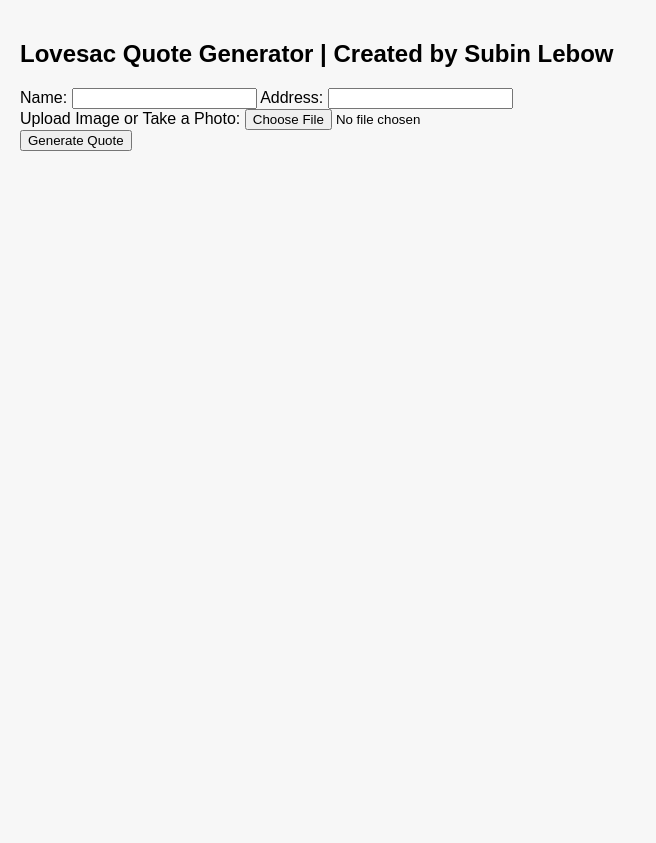
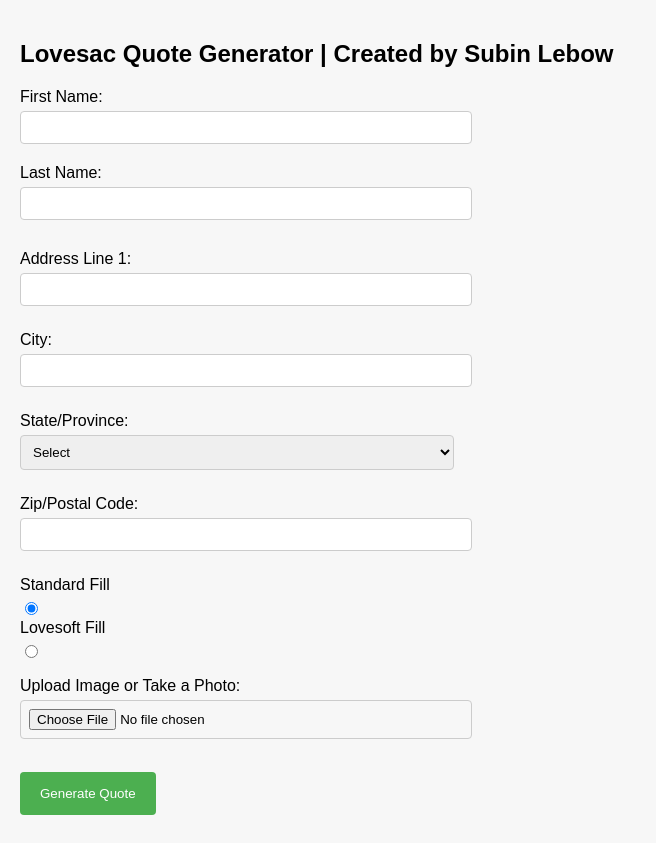
Before and after one commit to deflatedDbug/quote-gen-api, a Flask app: page / in a window 1280 px wide. Shown: the whole page, without its empty margins (0-656 px from the left). Before the commit the page ends 151 px from the top, so only its background shows below. Run offline with Flask 3, Linux system fonts and the light colour scheme.

Commit message:
separated name into first and last, separated address into street, city, state, zip

```diff
--- a/app.py
+++ b/app.py
@@ -3,6 +3,8 @@ from ultralytics import YOLO
 import uuid
 import os
 import pandas as pd
+import random
+import string
 from datetime import datetime
 from decimal import Decimal, ROUND_HALF_UP
 
@@ -25,15 +27,45 @@ class_names = {
     7: 'wedge-seat',
 }
 
-def generate_quote_id(store_id):
-    current_date = datetime.now().strftime("%m%d%Y")
-    return f"{store_id}{current_date}"
+price_list_standard = {
+    "standard-side": Decimal('231'),
+    "deep-side": Decimal('231'),
+    "standard-seat": Decimal('535.50'),
+    "deep-seat": Decimal('535.50'),
+    "angled-side": Decimal('231'),
+    "angled-deep-side": Decimal('231'),
+    "rollarm-side": Decimal('231'),
+    "wedge-seat": Decimal('535.50'),
+}
+
+price_list_lovesoft = {
+    "standard-side": Decimal('231'),
+    "deep-side": Decimal('231'),
+    "standard-seat": Decimal('675.00'),
+    "deep-seat": Decimal('675.00'),
+    "angled-side": Decimal('231'),
+    "angled-deep-side": Decimal('231'),
+    "rollarm-side": Decimal('231'),
+    "wedge-seat": Decimal('675.00'),
+}
+
+def get_states(country_code):
+    states = get_states_by_country_code(country_code)
+    return jsonify(states)
+
+def generate_quote_id():
+    timestamp = datetime.now().strftime("%f")[-2:]
+
+    random_part = ''.join(random.choices(string.ascii_letters + string.digits, k=5))
+
+    return timestamp + random_part
 
 @app.route('/')
 def index():
     return render_template('index.html')
 
 @app.route('/generate-quote', methods=['POST'])
+
 def generate_quote_endpoint():
     if 'image' not in request.files:
         return jsonify({'error': 'No image provided.'}), 400
@@ -55,13 +87,16 @@ def generate_quote_endpoint():
     results = model(image_path, save=True)
     detections = get_pandas(results)
 
-    store_id_biltmore = "1283"
-    quote_id = generate_quote_id(store_id_biltmore)
+    quote_id = generate_quote_id()
 
     quote = generate_quote_from_detections(detections)
 
-    client_name = request.form.get('client_name')
-    client_address = request.form.get('client_address')
+    client_firstName = request.form.get('client_firstName')
+    client_lastName = request.form.get('client_lastName')
+    client_streetAddress = request.form.get('client_streetAddress')
+    client_city = request.form.get('client_city')
+    client_state = request.form.get('client_state')
+    client_zip = request.form.get('client_zip')
 
     items = quote['items']
     subtotal = quote['subtotal']
@@ -69,7 +104,7 @@ def generate_quote_endpoint():
     created_date = datetime.now().strftime("%B %d, %Y")
 
     os.remove(image_path)
-    return render_template('quote_template.html', items=items, subtotal = subtotal, total = total, created_date=created_date, client_name=client_name, client_address=client_address, quote_id=quote_id)
+    return render_template('quote_template.html', items=items, subtotal = subtotal, total = total, created_date=created_date, client_firstName=client_firstName, client_lastName=client_lastName, client_streetAddress=client_streetAddress, client_city=client_city, client_state = client_state, client_zip=client_zip, quote_id=quote_id, price_option=quote['price_option'])
 
 def get_pandas(results):
 
@@ -84,18 +119,14 @@ def get_pandas(results):
     return df
 
 def generate_quote_from_detections(detections):
-    price_list = {
-    "standard-side": Decimal('199'),
-    "deep-side": Decimal('199'),
-    "standard-seat": Decimal('450'),
-    "deep-seat": Decimal('450'),
-    "angled-side": Decimal('199'),
-    "angled-deep-side": Decimal('199'),
-    "rollarm-side": Decimal('199'),
-    "wedge-seat": Decimal('450'),
-    }
 
     item_counts = {}
+    price_option = request.form.get('price_option', 'standard')
+
+    if price_option == 'lovesoft':
+        price_list = price_list_lovesoft
+    else:
+        price_list = price_list_standard
 
     for index, row in detections.iterrows():
         label = row['class_name']
@@ -116,6 +147,7 @@ def generate_quote_from_detections(detections):
         quote['subtotal'] += item_total
         quote['total'] += item_total_with_tax
 
+    quote['price_option'] = price_option
     quote['subtotal'] = float(quote['subtotal'].quantize(Decimal('0.01'), rounding=ROUND_HALF_UP))
     quote['total'] = float(quote['total'].quantize(Decimal('0.01'), rounding=ROUND_HALF_UP))
     return quote
--- a/templates/index.html
+++ b/templates/index.html
@@ -19,16 +19,159 @@
         border: 1px solid #dcdcdc;
         border-radius: 8px;
       }
+      form > div {
+        margin-bottom: 15px;
+      }
+
+      label {
+        display: block;
+        margin-bottom: 5px;
+      }
+
+      input[type="text"],
+      input[type="file"],
+      select {
+        max-width: 100%;
+        width: 35%;
+        padding: 8px;
+        margin-bottom: 10px;
+        border: 1px solid #ccc;
+        border-radius: 4px;
+      }
+
+      input[type="submit"] {
+        background-color: #4caf50;
+        color: white;
+        padding: 14px 20px;
+        margin: 8px 0;
+        border: none;
+        border-radius: 4px;
+        cursor: pointer;
+      }
+
+      input[type="submit"]:hover {
+        background-color: #45a049;
+      }
     </style>
   </head>
   <body>
     <h2>Lovesac Quote Generator | Created by Subin Lebow</h2>
     <form method="POST" action="/generate-quote" enctype="multipart/form-data">
-      <label for="clientName">Name:</label>
-      <input type="text" id="clientName" name="client_name" required />
+      <div style="margin-bottom: 10px">
+        <label for="client_firstName">First Name:</label>
+        <input
+          type="text"
+          id="clientFirstName"
+          name="client_firstName"
+          required
+        />
+      </div>
 
-      <label for="clientAddress">Address:</label>
-      <input type="text" id="clientAddress" name="client_address" required />
+      <div style="margin-bottom: 20px">
+        <label for="client_lastName">Last Name:</label>
+        <input
+          type="text"
+          id="clientLastName"
+          name="client_lastName"
+          required
+        />
+      </div>
+
+      <div>
+        <label for="client_streetAddress">Address Line 1:</label>
+        <input
+          type="text"
+          id="clientStreetAddress"
+          name="client_streetAddress"
+          required
+        />
+      </div>
+
+      <div>
+        <label for="client_city">City:</label>
+        <input type="text" id="client_city" name="client_city" required />
+      </div>
+
+      <div>
+        <label for="client_state">State/Province:</label>
+        <select id="client_state" name="client_state" required>
+          <option value="">Select</option>
+          <option value="AL">Alabama</option>
+          <option value="AK">Alaska</option>
+          <option value="AZ">Arizona</option>
+          <option value="AR">Arkansas</option>
+          <option value="CA">California</option>
+          <option value="CO">Colorado</option>
+          <option value="CT">Connecticut</option>
+          <option value="DE">Delaware</option>
+          <option value="FL">Florida</option>
+          <option value="GA">Georgia</option>
+          <option value="HI">Hawaii</option>
+          <option value="ID">Idaho</option>
+          <option value="IL">Illinois</option>
+          <option value="IN">Indiana</option>
+          <option value="IA">Iowa</option>
+          <option value="KS">Kansas</option>
+          <option value="KY">Kentucky</option>
+          <option value="LA">Louisiana</option>
+          <option value="ME">Maine</option>
+          <option value="MD">Maryland</option>
+          <option value="MA">Massachusetts</option>
+          <option value="MI">Michigan</option>
+          <option value="MN">Minnesota</option>
+          <option value="MS">Mississippi</option>
+          <option value="MO">Missouri</option>
+          <option value="MT">Montana</option>
+          <option value="NE">Nebraska</option>
+          <option value="NV">Nevada</option>
+          <option value="NH">New Hampshire</option>
+          <option value="NJ">New Jersey</option>
+          <option value="NM">New Mexico</option>
+          <option value="NY">New York</option>
+          <option value="NC">North Carolina</option>
+          <option value="ND">North Dakota</option>
+          <option value="OH">Ohio</option>
+          <option value="OK">Oklahoma</option>
+          <option value="OR">Oregon</option>
+          <option value="PA">Pennsylvania</option>
+          <option value="RI">Rhode Island</option>
+          <option value="SC">South Carolina</option>
+          <option value="SD">South Dakota</option>
+          <option value="TN">Tennessee</option>
+          <option value="TX">Texas</option>
+          <option value="UT">Utah</option>
+          <option value="VT">Vermont</option>
+          <option value="VA">Virginia</option>
+          <option value="WA">Washington</option>
+          <option value="WV">West Virginia</option>
+          <option value="WI">Wisconsin</option>
+          <option value="WY">Wyoming</option>
+        </select>
+      </div>
+
+      <div>
+        <label for="client_zip">Zip/Postal Code:</label>
+        <input type="text" id="client_zip" name="client_zip" required />
+      </div>
+
+      <div>
+        <label for="standard">Standard Fill</label>
+        <input
+          type="radio"
+          id="standard"
+          name="price_option"
+          value="standard"
+          checked
+        />
+
+        <label for="lovesoft">Lovesoft Fill</label>
+        <input
+          type="radio"
+          id="lovesoft"
+          name="price_option"
+          value="lovesoft"
+        />
+      </div>
       <div>
         <label for="imageUpload">Upload Image or Take a Photo:</label>
         <input
```
Also changed, not shown: templates/quote_template.html (+12 -7 lines).
